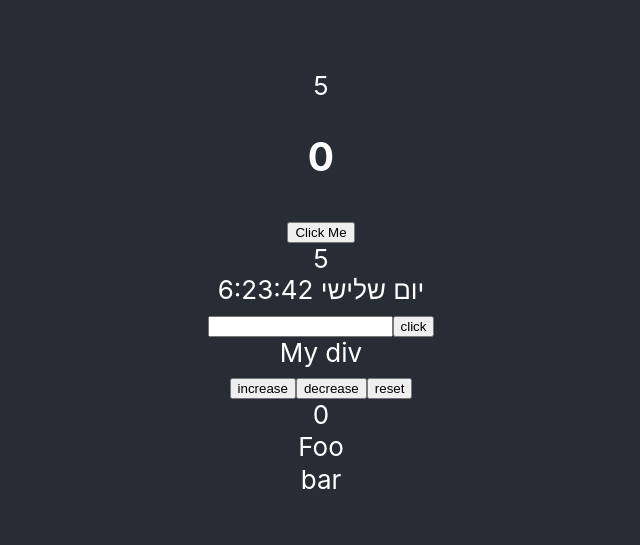
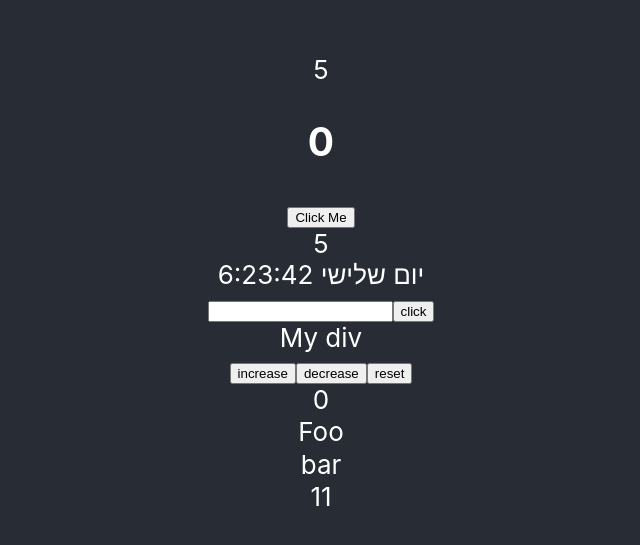
Before and after one commit to MaorAmar/learnReact, a React (Create React App) app: page / in a window 1280 px wide. Shown: the part 117-662 px from the top of the page, without its empty margins (319-959 px from the left). Built offline with nearby package versions, Linux system fonts and the light colour scheme.

Commit message:
useEffects

```diff
--- a/src/App.js
+++ b/src/App.js
@@ -8,6 +8,7 @@ import InputViewer from './Components/InputViewer';
 import MyDivContainer from './Components/MyDivContainer';
 import Counter from './Components/Counter';
 import TableRow from './Components/TableRow';
+import CountViewer from './Components/CountViewer';
 
 function App() {
   return (
@@ -21,6 +22,7 @@ function App() {
         <MyDivContainer />
         <Counter/>
         <TableRow />
+        <CountViewer count={11} />
       </header>
     </div>
   );
--- /dev/null
+++ b/src/Components/CountViewer.jsx
@@ -0,0 +1,10 @@
+import React, {useEffect} from 'react';
+
+function CountViewer(props) {
+  const count = props.count;
+  useEffect(() => {console.log('Only props.count were re rendered!')},[props.count]);
+  return <div>{count}</div>
+
+}
+
+export default CountViewer;
--- a/src/Components/Counter.jsx
+++ b/src/Components/Counter.jsx
@@ -1,11 +1,14 @@
-import React, {useState} from 'react';
+import React, {useState, useEffect} from 'react';
 
 function Counter() {
   const [count, setCount] = useState(0);
 
+  useEffect(() => {console.log('re-rendered!')});
+
   function toIncrease() {
     setCount(count + 1);
   }
+
   function toDecrease() {
     setCount(count - 1);
   }
```
